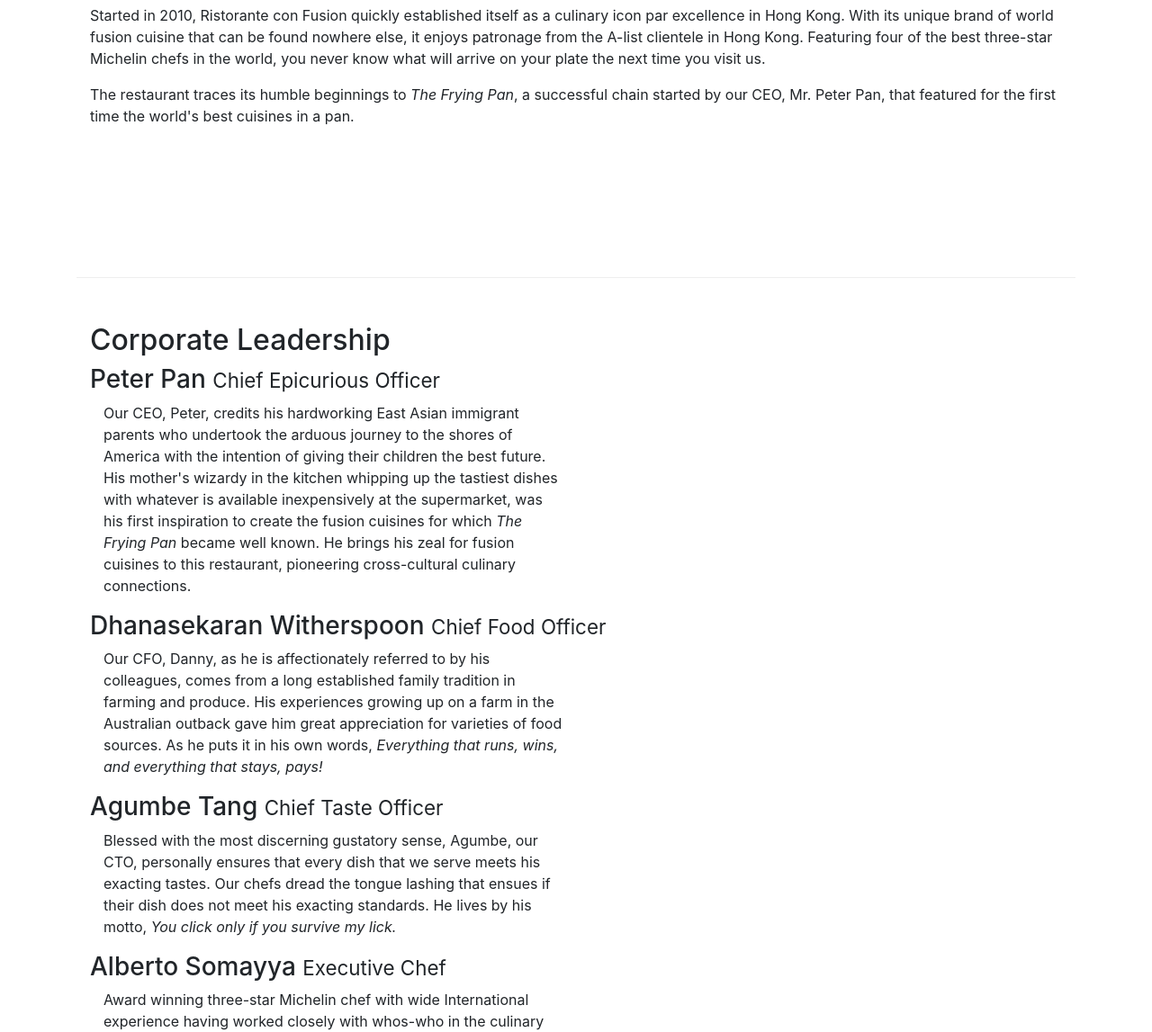
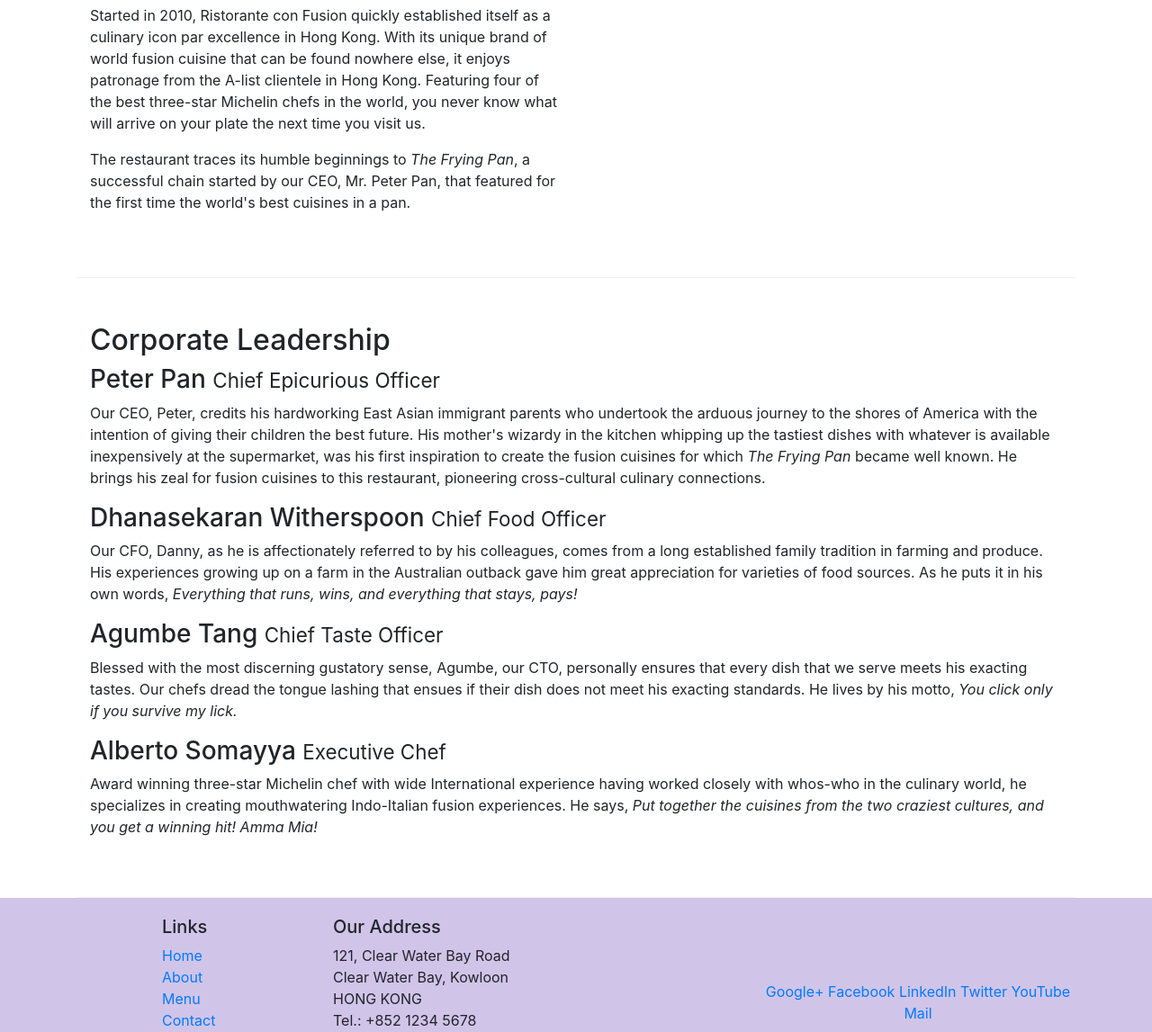
Before and after one commit to kyriecurry/first-bootstrap, a website: page aboutus.html in a window 1280 px wide. Shown: the part 442-1589 px from the top of the page at 90% size. Drawn offline with nearby package versions, Linux system fonts and the light colour scheme.

Commit message:
Assignment One 2.0

```diff
--- a/aboutus.html
+++ b/aboutus.html
@@ -37,7 +37,7 @@
         </div>
 
         <div class="row row-content">
-            <div class="col-12">
+            <div class="col-sm-6">
                 <h2>Our History</h2>
                 <p>Started in 2010, Ristorante con Fusion quickly established itself as a culinary icon par excellence in Hong Kong. With its unique brand of world fusion cuisine that can be found nowhere else, it enjoys patronage from the A-list clientele in Hong Kong.  Featuring four of the best three-star Michelin chefs in the world, you never know what will arrive on your plate the next time you visit us.</p>
                 <p>The restaurant traces its humble beginnings to <em>The Frying Pan</em>, a successful chain started by our CEO, Mr. Peter Pan, that featured for the first time the world's best cuisines in a pan.</p>
@@ -51,13 +51,13 @@
             <div class="col-12">
                 <h2>Corporate Leadership</h2>
                 <h3>Peter Pan <small>Chief Epicurious Officer</small></h3>
-                <p class="col-sm-6 d-none d-sm-block">Our CEO, Peter, credits his hardworking East Asian immigrant parents who undertook the arduous journey to the shores of America with the intention of giving their children the best future. His mother's wizardy in the kitchen whipping up the tastiest dishes with whatever is available inexpensively at the supermarket, was his first inspiration to create the fusion cuisines for which <em>The Frying Pan</em> became well known. He brings his zeal for fusion cuisines to this restaurant, pioneering cross-cultural culinary connections.</p>
+                <p class="d-none d-sm-block">Our CEO, Peter, credits his hardworking East Asian immigrant parents who undertook the arduous journey to the shores of America with the intention of giving their children the best future. His mother's wizardy in the kitchen whipping up the tastiest dishes with whatever is available inexpensively at the supermarket, was his first inspiration to create the fusion cuisines for which <em>The Frying Pan</em> became well known. He brings his zeal for fusion cuisines to this restaurant, pioneering cross-cultural culinary connections.</p>
                 <h3>Dhanasekaran Witherspoon <small>Chief Food Officer</small></h3>
-                <p class="col-sm-6 d-none d-sm-block">Our CFO, Danny, as he is affectionately referred to by his colleagues, comes from a long established family tradition in farming and produce. His experiences growing up on a farm in the Australian outback gave him great appreciation for varieties of food sources. As he puts it in his own words, <em>Everything that runs, wins, and everything that stays, pays!</em></p>
+                <p class="d-none d-sm-block">Our CFO, Danny, as he is affectionately referred to by his colleagues, comes from a long established family tradition in farming and produce. His experiences growing up on a farm in the Australian outback gave him great appreciation for varieties of food sources. As he puts it in his own words, <em>Everything that runs, wins, and everything that stays, pays!</em></p>
                 <h3>Agumbe Tang <small>Chief Taste Officer</small></h3>
-                <p class="col-sm-6 d-none d-sm-block">Blessed with the most discerning gustatory sense, Agumbe, our CTO, personally ensures that every dish that we serve meets his exacting tastes. Our chefs dread the tongue lashing that ensues if their dish does not meet his exacting standards. He lives by his motto, <em>You click only if you survive my lick.</em></p>
+                <p class="d-none d-sm-block">Blessed with the most discerning gustatory sense, Agumbe, our CTO, personally ensures that every dish that we serve meets his exacting tastes. Our chefs dread the tongue lashing that ensues if their dish does not meet his exacting standards. He lives by his motto, <em>You click only if you survive my lick.</em></p>
                 <h3>Alberto Somayya <small>Executive Chef</small></h3>
-                <p class="col-sm-6 d-none d-sm-block">Award winning three-star Michelin chef with wide International experience having worked closely with whos-who in the culinary world, he specializes in creating mouthwatering Indo-Italian fusion experiences. He says, <em>Put together the cuisines from the two craziest cultures, and you get a winning hit! Amma Mia!</em></p>
+                <p class="d-none d-sm-block">Award winning three-star Michelin chef with wide International experience having worked closely with whos-who in the culinary world, he specializes in creating mouthwatering Indo-Italian fusion experiences. He says, <em>Put together the cuisines from the two craziest cultures, and you get a winning hit! Amma Mia!</em></p>
             </div>
        </div>
 
```
